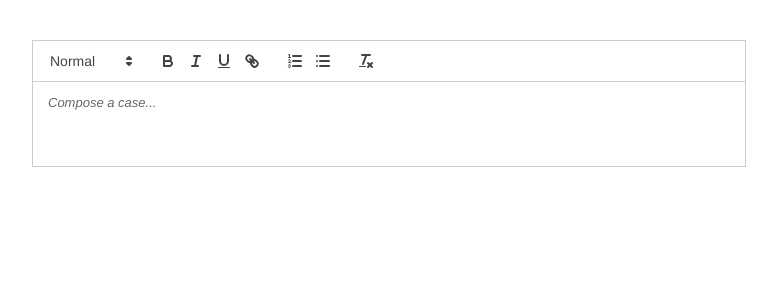
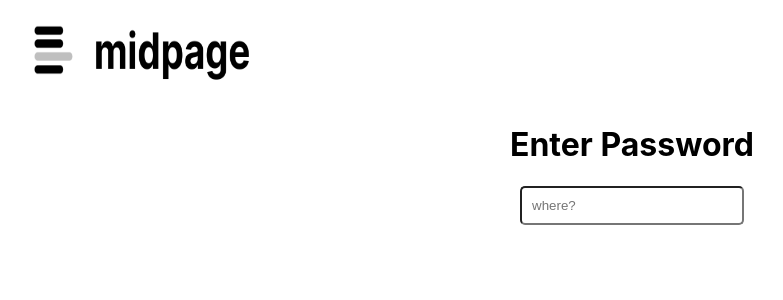
Before and after one commit to codeXLinkX/react-demo, a React (Create React App) app: page / in a window 1280 px wide. Shown: the top 300 px of the page, without its empty margins (8-791 px from the left). Built offline with nearby package versions, Linux system fonts and the light colour scheme.

Commit message:
add logo and move editor to center

```diff
--- a/src/App.js
+++ b/src/App.js
@@ -1,48 +1,44 @@
-import React, { useState, useEffect } from "react";
-import { TextEditor } from "./components/TextEditor";
+import React from "react";
 import { TextEditor3 } from "./components/TextEditor3";
+import logo from "./images/logo-midpage.png";
 
 function App() {
-  // const url = "https://3428-158-101-122-240.ngrok.io/predict/fulltext/";
-  const local_url = "http://127.0.0.1:8000/predict/fulltext/";
-  const [data, setData] = useState(null);
-  const text =
-    "the Court's question regarding the relevant statutory mandatory minimum in";
-  async function fetchData() {
-    console.log("fetching now");
-    const response = await fetch(local_url, {
-      method: "POST",
-      headers: {
-        "Content-Type": "application/json",
-      },
-      body: JSON.stringify({
-        fulltext: text,
-      }),
-    });
-    const json = await response.json();
-    console.log(json);
-    setData(json);
-  }
-
-  // useEffect(() => {
-  //   async function fetchData() {
-  //     const response = await fetch(local_url);
-  //     const json = await response.json();
-  //     setData(json);
-  //   }
-  //   fetchData();
-  // }, []);
-
+  const password = "tothemoon";
+  const [passwordEntered, setPasswordEntered] = React.useState(false);
   return (
-    <div style={{ margin: 40 }}>
-      {/* <h1>Midpage.ai</h1> */}
-      <TextEditor3 />
-      {/* {data ? (
-        <div>
-          <p>Citations: {data["citations"]}</p>
-          <p>Hyperlinks: {data["hyperlinks"]}</p>
+    <div>
+      <img src={logo} height={100} width={300} style={{ marginLeft: 15 }} />
+      {passwordEntered ? (
+        <div style={{ marginLeft: 40, alignContent: "center" }}>
+          <TextEditor3 />
         </div>
-      ) : null} */}
+      ) : (
+        <div
+          style={{
+            alignContent: "center",
+            alignItems: "center",
+            width: "100%",
+            alignSelf: "center",
+            height: "100%",
+            display: "flex",
+            flexDirection: "column",
+            justifyContent: "center",
+          }}
+        >
+          <h1 style={{ maxWidth: "fit-content" }}>Enter Password</h1>
+          <input
+            style={{ padding: 10, width: 200, borderRadius: 5 }}
+            type="password"
+            hidden={false}
+            placeholder="where?"
+            onChange={(e) => {
+              if (e.target.value === password) {
+                setPasswordEntered(true);
+              }
+            }}
+          />
+        </div>
+      )}
     </div>
   );
 }
--- a/src/components/TextEditor3.tsx
+++ b/src/components/TextEditor3.tsx
@@ -10,16 +10,13 @@ import {
 import "./tooltip.css";
 import { FaCheck, FaTimes } from "react-icons/fa";
 
-// create a data structure that will hold the citation data:
-// citations, hyperlinks, fragments:
+const local_url = "http://127.0.0.1:8000/predict/fulltext/";
+const ngrok_url = "https://82a3-192-9-238-195.ngrok.io/predict/fulltext/";
+
 class Citations {
-  citations: string[];
-  hyperlinks: string[];
-  fragments: string[];
-  constructor(citations: string[], hyperlinks: string[], fragments: string[]) {
-    this.citations = citations;
-    this.hyperlinks = hyperlinks;
-    this.fragments = fragments;
+  segments: any;
+  constructor(segments: any) {
+    this.segments = segments;
   }
 }
 
@@ -52,29 +49,20 @@ export const TextEditor3 = () => {
     // const citations = new Citations(data?.citations, data?.hyperlinks, data?.fragments);
     if (
       data &&
-      data["citations"] &&
-      data["citations"]?.length > 0 &&
+      data["segments"] &&
+      data["segments"]?.length > 0 &&
       quillRef.current
     ) {
       const listOfRanges = insertCitations(data, quill);
       console.log("listOfRanges", listOfRanges);
       citationList.current = listOfRanges;
       setText(quill.getText());
-      setCitations(
-        new Citations(
-          data?.citations,
-          data?.hyperlinks || ["https://www.google.com"],
-          data?.fragments
-        )
-      );
+      setCitations(new Citations(data?.segments));
     }
   }, [data]);
 
   const getSuggestions = async (textContent: string) => {
-    const response = await fetch(
-      "https://2b6d-152-70-125-142.ngrok.io/predict/fulltext/",
-      {
-        // https://3428-158-101-122-240.ngrok.io/predict/fulltext/ http://0.0.0.0:8000/predict/fulltext/
+    const response = await fetch(ngrok_url, {
       method: "POST",
       headers: {
         "Content-Type": "application/json",
@@ -82,8 +70,7 @@ export const TextEditor3 = () => {
       body: JSON.stringify({
         fulltext: textContent,
       }),
-      }
-    );
+    });
     const responseData = await response.json();
     console.log("responseData", responseData);
     responseData["hyperlinks"] = [
@@ -172,7 +159,7 @@ export const TextEditor3 = () => {
       return;
     }
 
-    console.log("getSuggestions");
+    console.log("setData responseData");
 
     setData(responseData);
   };
@@ -235,6 +222,7 @@ export const TextEditor3 = () => {
           justifyContent: "space-between",
         }}
       >
+        <div style={{ width: "20%" }} />
         <ReactQuill
           style={{ width: "60%" }}
           ref={quillRef}
@@ -243,14 +231,14 @@ export const TextEditor3 = () => {
           onChange={handleChange}
           placeholder="Compose a case..."
         />
-        <div style={{ width: "40%", marginLeft: "10px" }}>
-          {citations?.citations
+        <div style={{ width: "20%" }}>
+          {citations?.segments
             ?.filter(
-              (citation) =>
+              (citation: any) =>
                 acceptedCitations?.indexOf(citation) == -1 &&
                 deletedCitations?.indexOf(citation) == -1
             )
-            ?.map((citation, index) => {
+            ?.map((citation: any, index: number) => {
               // display the citation with the corresponding hyperlink, and with 2 buttons: accept and discard. the buttons will be displayed on the right side of the citation.
               // buttons should have the corresponding icons (check and x):
               return (
@@ -296,7 +284,7 @@ export const TextEditor3 = () => {
                       justifyContent: "space-between",
                     }}
                   >
-                    <div>{citation}</div>
+                    <div>{citation["text"]}</div>
 
                     <div>
                       <button
@@ -371,7 +359,7 @@ export const TextEditor3 = () => {
                       </button>
                     </div>
                   </div>
-                  <div>{citations?.hyperlinks[index]}</div>
+                  <div>"www.amazon.com"</div>
                 </div>
               );
             })}
--- a/src/components/helpers.tsx
+++ b/src/components/helpers.tsx
@@ -10,27 +10,30 @@ export const insertCitations = (data: any, quill: any): any[] => {
   const citations = data["citations"];
   const segments = data["fragments"] || data["segments"];
   const hyperlinks = data["hyperlinks"];
-  const lengthOfSegments = segments.length;
-  const lengthOfCitations = citations.length;
+  const lengthOfSegments = segments?.length;
+  const lengthOfCitations = citations?.length;
   const listOfRanges: any = {};
-  if (lengthOfSegments < lengthOfCitations) {
-    console.log("error");
-    return [];
-  }
+  // if (lengthOfSegments < lengthOfCitations) {
+  //   console.log("error");
+  //   return [];
+  // }
   quill.setContents([{ insert: "\n" }]);
   let index = 0;
   for (let i = 0; i < lengthOfSegments; i++) {
     const segment = segments[i];
-    const lengthOfSegment = segment.length;
-    quill.insertText(index, segment, wordWithoutLink);
-    index += lengthOfSegment;
-    if (i < lengthOfCitations) {
-      const citation = citations[i];
-      // const citationWithUnderScore = citation
-      //   .replaceAll(".", "")
-      //   .replaceAll(/\s/g, "_");
+    if (segment["name"] == "Text") {
+      const text = segment["text"];
+      quill.insertText(index, text, wordWithoutLink);
+      index += text.length;
+    }
+    // const lengthOfSegment = segment.length;
+    // quill.insertText(index, segment, wordWithoutLink);
+    // index += lengthOfSegment;
+    else if (segment["name"] == "Citation Suggestion") {
+      const citation = segment["info"]["text"];
+      const hyperlink = segment["info"]["hyperlink"];
 
-      const lengthOfCitation = citation.length;
+      const lengthOfCitation = citation?.length;
       quill.insertText(index, " ", wordWithoutLink);
       index += 1;
 
@@ -43,7 +46,7 @@ export const insertCitations = (data: any, quill: any): any[] => {
         const left = Math.max(0, bounds?.left + bounds?.width / 2 - 40);
         listOfRanges[citation] = {
           text: citation,
-          hyperlink: hyperlinks[i],
+          hyperlink: hyperlink,
           top: top,
           left: left,
           index: index,
@@ -51,7 +54,7 @@ export const insertCitations = (data: any, quill: any): any[] => {
         };
       }
       quill.insertText(index, citation, {
-        link: hyperlinks[i],
+        link: hyperlink,
         color: "grey",
         underline: true,
       });
```
Also changed, not shown: src/images/logo-midpage.png (added). Lines whose indentation alone changed are shown as unchanged.
